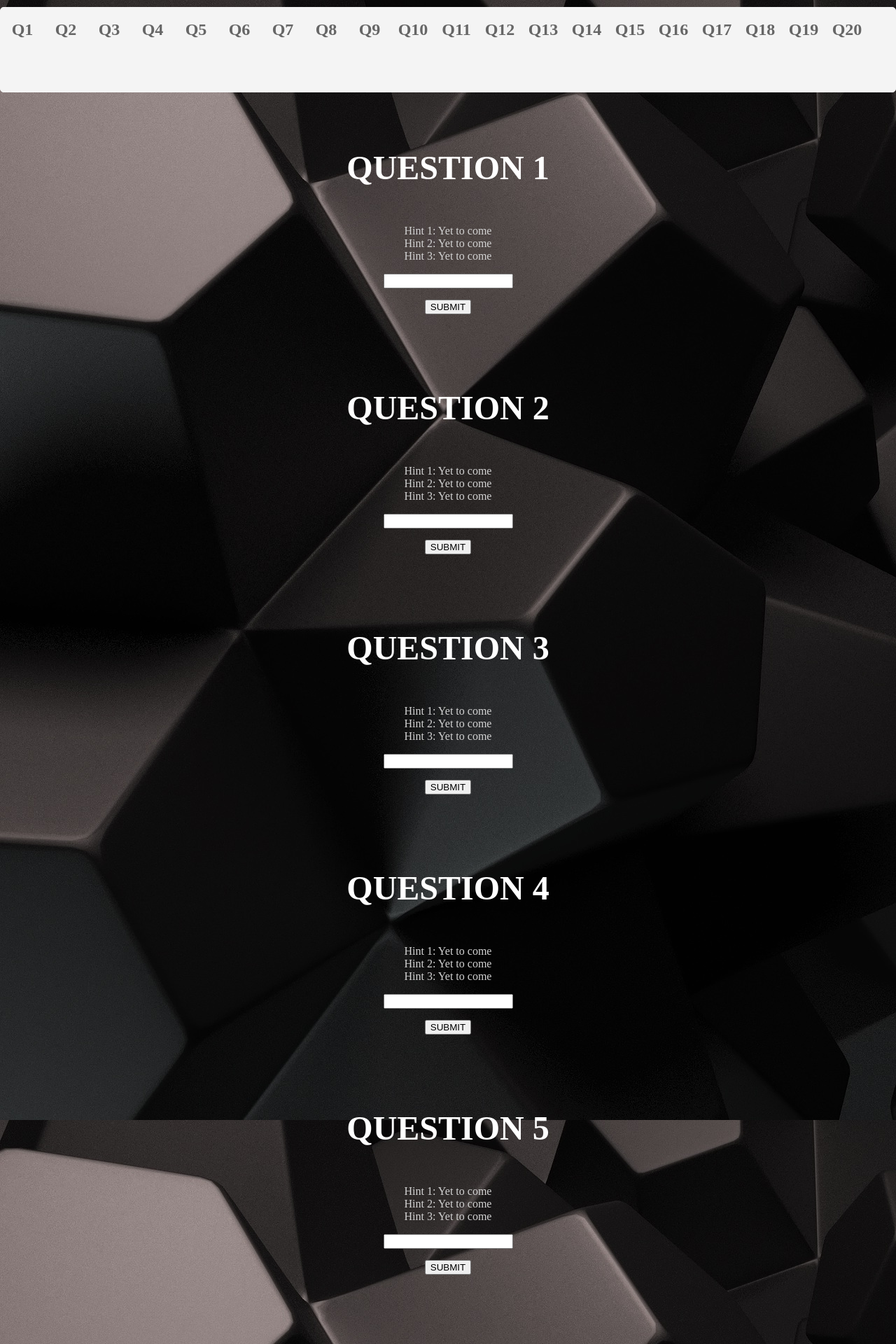
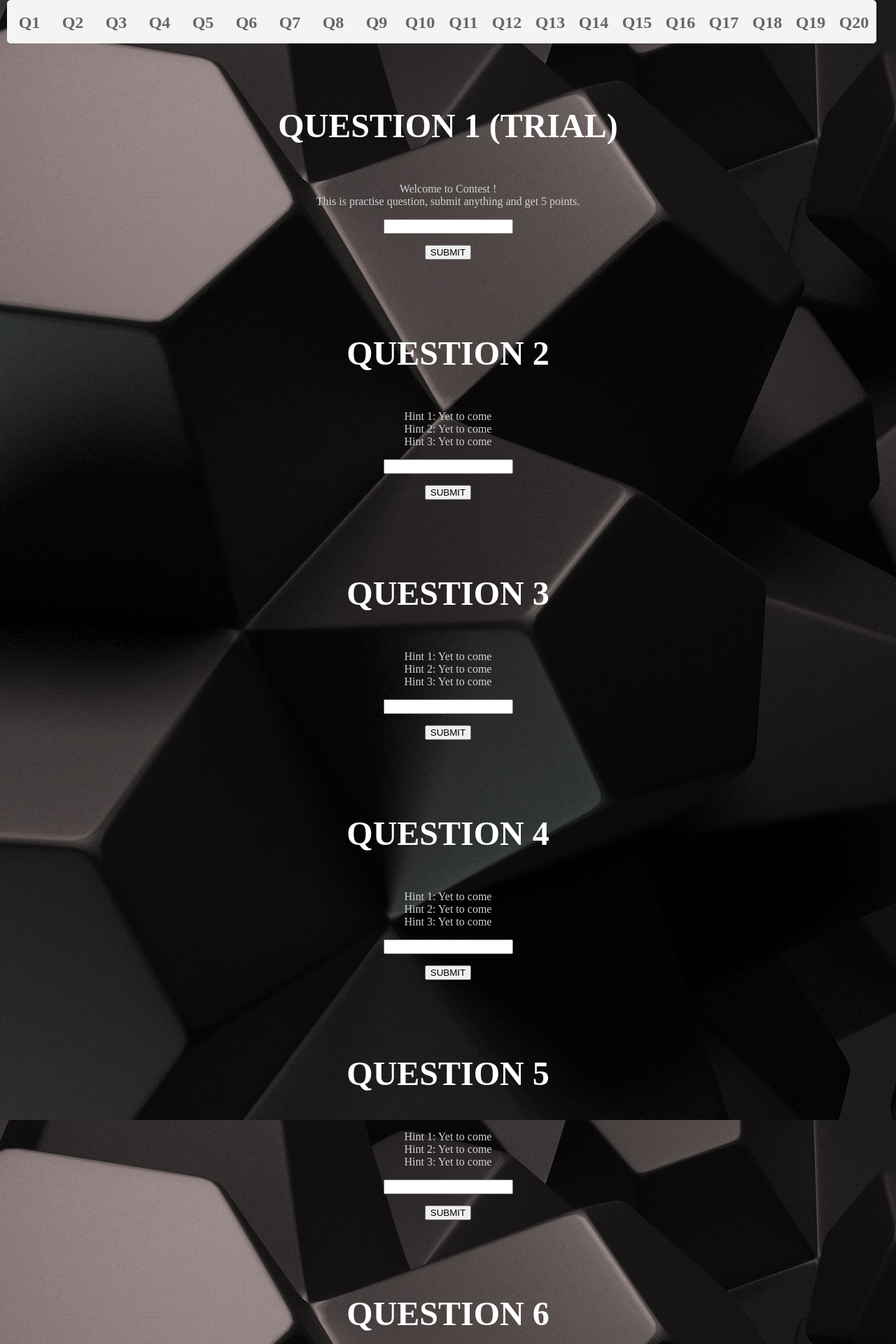
Before and after one commit to sarthak268/Chakravuyha_Website, a Flask app: page /qa in a window 1280 px wide. Shown: the top 1920 px of the page at 70% size. Run offline with Flask 2, Linux system fonts and the light colour scheme; some libraries are stand-ins or nearby versions.

Commit message:
final website

```diff
--- a/app.py
+++ b/app.py
@@ -100,7 +100,6 @@ def login():
         return '<h1>Invalid username or password</h1>'
 
     return render_template('login.html', form=form)
-    return render_template('blank.html')
 
 @app.route('/qa', methods=['GET', 'POST'])
 def qa():
@@ -116,18 +115,14 @@ def qa():
 
 		if request.form.get('1'):
 			user = User.query.filter_by(username=current_user.username)
-			if current_user.q2 != 1:
-				user = User.query.filter_by(username=current_user.username).update(dict(q2=-1))
+			user = User.query.filter_by(username=current_user.username).update(dict(q1=1))
+			db.session.commit()
+			if current_user.q1==1:
+				user = User.query.filter_by(username=current_user.username)
+				user = User.query.filter_by(username=current_user.username).update(dict(score=5))
 				db.session.commit()
-			if check_password_hash(b,request.form['answer']):
-				user = User.query.filter_by(username=current_user.username).update(dict(q2=1))
-				db.session.commit()
-				if current_user.q1==1:
-					user = User.query.filter_by(username=current_user.username)
-					user = User.query.filter_by(username=current_user.username).update(dict(score=5))
-					db.session.commit()
 				return render_template('qa_return.html')
-			return render_template('qa_return2.html')
+			return render_template('qa_return.html')
 
 		elif request.form.get('2'):
 			user = User.query.filter_by(username=current_user.username)
@@ -137,7 +132,7 @@ def qa():
 			if check_password_hash(b,request.form['answer']):
 				user = User.query.filter_by(username=current_user.username).update(dict(q2=1))
 				db.session.commit()
-				if current_user.q1==1:
+				if current_user.q2==1:
 					user = User.query.filter_by(username=current_user.username)
 					user = User.query.filter_by(username=current_user.username).update(dict(score=5))
 					db.session.commit()
--- a/static/quesans.css
+++ b/static/quesans.css
@@ -102,9 +127,10 @@ h1{
 .answerOuter {
             border: 1px solid #f4f4f4;
             border-radius: 5px;
-            height: 120px;
+            height: 60px;
             position: relative;
-            top: 10px;
+            left: 10px;
+            width: 1240px;
             background: #f4f4f4;
             margin-left: 20px
             margin-right:100px;
--- a/templates/lay.html
+++ b/templates/lay.html
@@ -86,8 +86,8 @@
 							<h1 class="animate-box"><font color="white">CHAKRAVYUHA | ESYA 2017</font></h1>
 							<div class="fh5co-go animate-box">
 								<span><a href="{{ url_for('signup') }}"><font size="4px">CLICK HERE TO LOGIN</font></a></span>
-								<span><a href="{{ url_for('blank') }}"><font size="4px">GO TO QUESTIONS</font></a></span>
-								<span><a href="{{ url_for('blank') }}"><font size="4px">GO TO DASHBOARD</font></a></span>
+								<span><a href="{{ url_for('qa') }}"><font size="4px">GO TO QUESTIONS</font></a></span>
+								<span><a href="{{ url_for('dashboard') }}"><font size="4px">GO TO DASHBOARD</font></a></span>
 
 								<a href="#" class="js-fh5co-next">
 									More Details
--- a/templates/login.html
+++ b/templates/login.html
@@ -27,8 +27,8 @@ Login
         </div>
         <div id="navbar" class="collapse navbar-collapse">
           <ul class="nav navbar-nav">
-            <li class="active"><a href="{{ url_for('index') }}">Home</a></li>
-            <li><a href="{{ url_for('login') }}">Login</a></li>
+            <li><a href="{{ url_for('index') }}">Home</a></li>
+            <li class="active" ><a href="{{ url_for('login') }}">Login</a></li>
             <li><a href="{{ url_for('signup') }}">Sign Up</a></li>
           </ul>
         </div><!--/.nav-collapse -->
--- a/templates/qa_return.html
+++ b/templates/qa_return.html
@@ -24,8 +24,8 @@ Chakravyuha
         <div id="navbar" class="collapse navbar-collapse">
           <ul class="nav navbar-nav">
             <li class="active"><a href="{{ url_for('xy') }}">Home</a></li>
-            <li><a href="{{ url_for('dashboard') }}">Login</a></li>
-            <li><a href="{{ url_for('qa') }}">Sign Up</a></li>
+            <li><a href="{{ url_for('dashboard') }}">Dashboard</a></li>
+
           </ul>
         </div><!--/.nav-collapse -->
       </div>
--- a/templates/ques_ans.html
+++ b/templates/ques_ans.html
@@ -107,13 +107,11 @@
 	<div id="f1">
 	  <center>
 	  <br><br><br>
-	  <b><font color="white" size="20px">QUESTION 1</font></b>
+	  <b><font color="white" size="20px">QUESTION 1 (TRIAL)</font></b>
 	  <br><br><br><br>
-	    <a><font color="#D3D3D3">Hint 1: Yet to come</font></a>
+	    <a><font color="#D3D3D3">Welcome to Contest !</font></a>
 	    <br>
-	    <a><font color="#D3D3D3">Hint 2: Yet to come</font></a>
-	    <br>
-	    <a><font color="#D3D3D3">Hint 3: Yet to come</font></a>
+	    <a><font color="#D3D3D3">This is practise question, submit anything and get 5 points. </font></a>
 
 		<form action = "" method = "POST">
          <p><input type = "text" name = "answer" id="text" /></p>
--- a/templates/signup.html
+++ b/templates/signup.html
@@ -26,9 +26,9 @@ Sign Up
         </div>
         <div id="navbar" class="collapse navbar-collapse">
           <ul class="nav navbar-nav">
-            <li class="active"><a href="{{ url_for('index') }}">Home</a></li>
-            <li><a href="{{ url_for('blank') }}">Login</a></li>
-            <li><a href="{{ url_for('signup') }}">Sign Up</a></li>
+            <li><a href="{{ url_for('index') }}">Home</a></li>
+            <li><a href="{{ url_for('login') }}">Login</a></li>
+            <li class="active" ><a href="{{ url_for('signup') }}">Sign Up</a></li>
           </ul>
         </div><!--/.nav-collapse -->
       </div>
```
Also changed, not shown: other parts of static/quesans.css (+27 -2 lines), templates/dashboard.html (+15 -15 lines), templates/qa_return2.html (+4 -4 lines), database.db.
